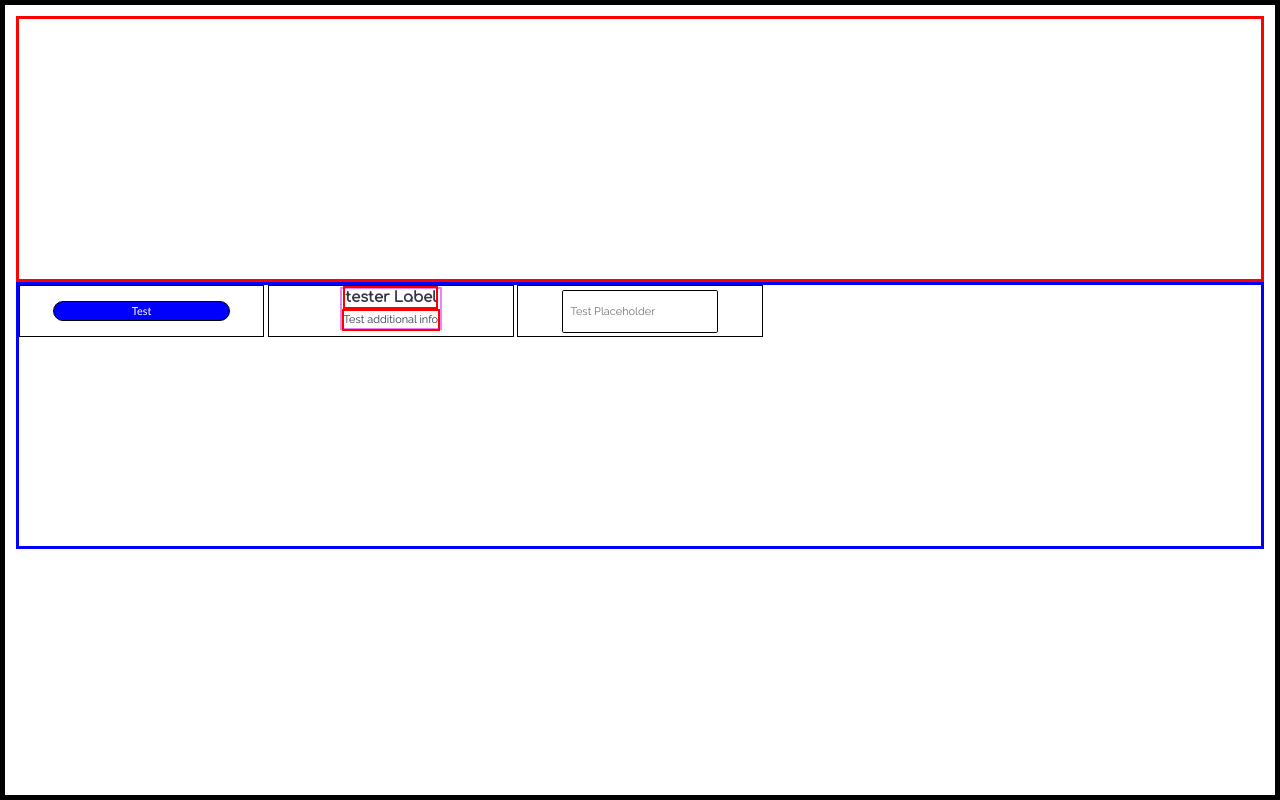
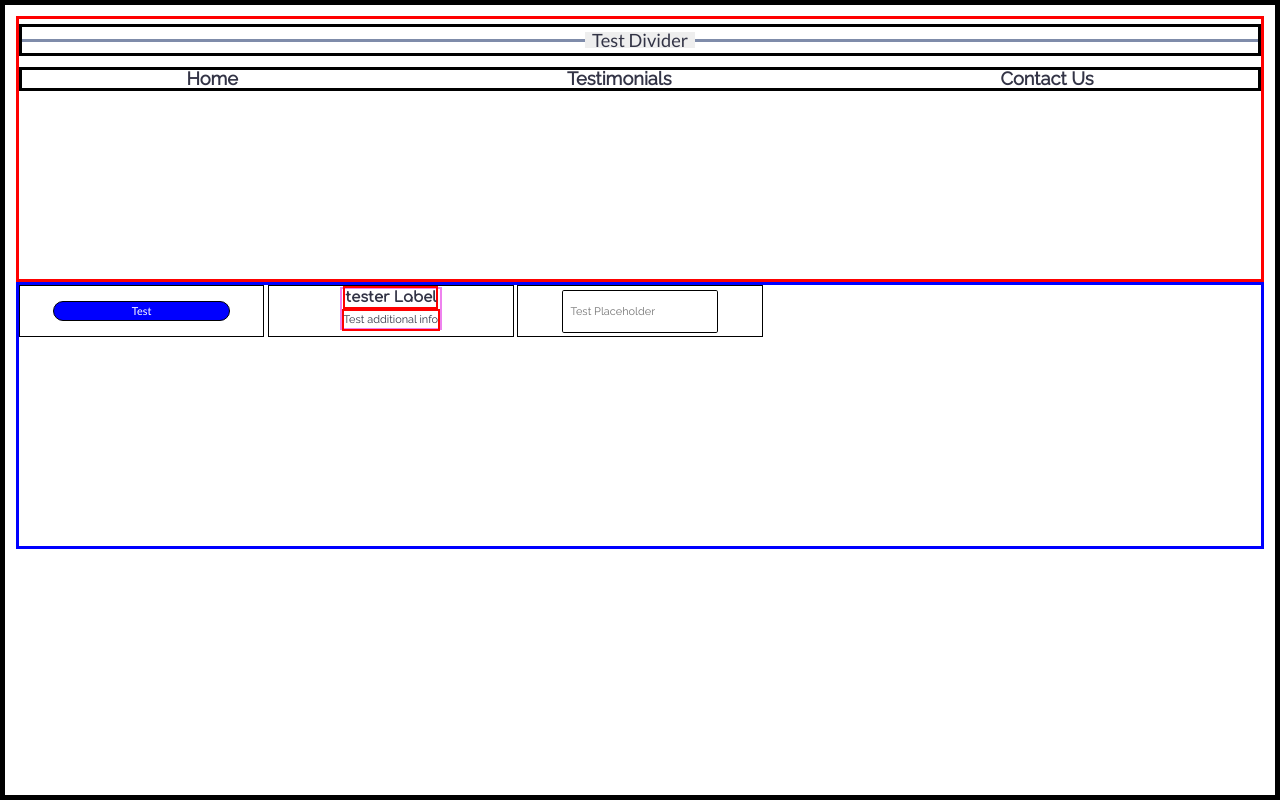
Before and after one commit to kbgarcia8/portfolio, a React (Vite) app in the folder portfolio/: page / in a window 1280 px wide. Built offline with nearby package versions, Linux system fonts and the light colour scheme.

Commit message:
Done Divider and Navbar

```diff
--- /dev/null
+++ b/portfolio/src/components/atoms/Divider/Divider.jsx
@@ -0,0 +1,38 @@
+import React from "react";
+import PropTypes from "prop-types";
+import * as styled from "./Divider.styles.js";
+import { useTheme } from 'context/ThemeContext.jsx';
+
+
+const Divider = ({
+    dividerText,
+    lineThickness,
+    lineColor,
+    textColor,
+    screenColor,
+    className
+}) => {
+    const { currentTheme } = useTheme();
+
+    return(
+        <styled.DividerContainer className={className}>
+            <styled.DividerLine $lineThickness={lineThickness ?? '1px'} $lineColor={lineColor ?? currentTheme.blue} >
+            {dividerText &&
+            <styled.DividerText
+                $textColor={textColor ?? currentTheme.text}
+                $screenColor={screenColor ?? currentTheme.bg}
+            >{dividerText}</styled.DividerText>}
+            </styled.DividerLine>
+        </styled.DividerContainer>
+    );
+}
+
+Divider.propTypes = {
+    dividerText: PropTypes.string,
+    lineColor: PropTypes.string,
+    textColor: PropTypes.string,
+    screenColor: PropTypes.string,
+    className: PropTypes.string
+}
+
+export default Divider;
--- /dev/null
+++ b/portfolio/src/components/atoms/Divider/Divider.styles.js
@@ -0,0 +1,30 @@
+import styled from 'styled-components';
+import { v } from 'styles/variables.js'
+
+export const DividerLine = styled.div`
+    width: 100%;
+    height: 0.25vmax;
+    border: ${(props) => props.$lineThickness} solid ${(props) => props.$lineColor};
+    background-color: ${(props) => props.$lineColor};
+    display: flex;
+    justify-content: center;
+    align-items: center;
+`;
+
+export const DividerText = styled.span`
+    font-size: ${v.fontSize.medium};
+    font-family: ${v.fonts.tertiary}, ${v.fonts.fallback};
+    line-height: 1.25vmax;
+    padding-inline: ${v.spacing.xsmall};
+    color: ${(props) => props.$textColor};
+    background-color: ${(props) => props.$screenColor};
+    position: relative;
+`;
+
+export const DividerContainer = styled.div`
+    display: flex;
+    justify-content: left;
+    align-items: center;
+    width: 100%;
+    height: 2vmax;
+`;
--- /dev/null
+++ b/portfolio/src/components/atoms/Divider/index.js
@@ -0,0 +1,2 @@
+import Divider from "./Divider.jsx";
+export default Divider;
--- a/portfolio/src/components/atoms/Input/Input.styles.js
+++ b/portfolio/src/components/atoms/Input/Input.styles.js
@@ -16,7 +16,7 @@ export const DefaultInput = styled.input`
     border-radius: ${v.borderRadius.xsmall};
 
     &:focus{
-        ${v.borderThickness.thin} solid ${({theme}) => theme.teal};
+        border: ${v.borderThickness.thin} solid ${({theme}) => theme.teal};
     }
 `;
 
--- /dev/null
+++ b/portfolio/src/components/molecules/Navbar/Navbar.jsx
@@ -0,0 +1,38 @@
+import React from "react";
+import { useTheme } from 'context/ThemeContext.jsx';
+import * as styled from "./Navbar.styles.js";
+import PropTypes from "prop-types";
+
+const Navbar =({anchorTheme, links}) => {
+    const { theme } = useTheme();
+
+    return(
+        <>
+            <styled.DefaultNavbar>
+                <styled.NavbarLinks>
+                    {links?.map((link,index) =>
+                        <styled.NavbarLink key={`${link}-${index}`}>
+                            <styled.StyledLink to={link.path} $anchorTheme={anchorTheme ? anchorTheme : theme}>{link.name}</styled.StyledLink>
+                        </styled.NavbarLink>
+                    )}
+                </styled.NavbarLinks>
+            </styled.DefaultNavbar>
+        </>
+    )
+}
+
+Navbar.PropTypes = {
+    anchorTheme: PropTypes.shape({
+        color: PropTypes.string,
+        hover: PropTypes.string,
+        focus: PropTypes.string
+    }),
+    links: PropTypes.arrayOf(
+        PropTypes.shape({
+            name: PropTypes.string,
+            path: PropTypes.string
+        })
+    )
+};
+
+export default Navbar;
--- /dev/null
+++ b/portfolio/src/components/molecules/Navbar/Navbar.styles.js
@@ -0,0 +1,42 @@
+import styled from 'styled-components';
+import { v } from 'styles/variables.js'
+import { Link } from 'react-router-dom';
+
+export const DefaultNavbar = styled.nav`
+    display: flex;
+    align-items: center;
+    justify-content: space-between;
+    width: 100%;
+    height: 100%;
+`;
+
+export const NavbarLinks = styled.ul`
+    display: flex;
+    align-items: center;
+    justify-content: space-around;
+    width: 100%;
+    margin: 0;
+`;
+
+export const NavbarLink = styled.li`
+    display: flex;
+    align-items: center;
+    list-style-type: none;
+    cursor: pointer;
+    font-family: ${v.fonts.secondary}, ${v.fonts.fallback};
+    font-weight: ${v.fontWeight.bolder};
+    font-size: ${v.fontSize.medium};
+    color: ${({theme}) => theme.textColor1};
+`;
+
+export const StyledLink = styled(Link)`
+    text-decoration: none;
+    color: ${({theme, $anchorTheme}) => $anchorTheme?.color || theme.text};
+    &:hover{
+        color: ${({theme, $anchorTheme}) => $anchorTheme?.hover || theme.teal};
+        text-decoration: underline;
+    }
+    &:focus{
+        color: ${({theme, $anchorTheme}) => $anchorTheme?.focus || theme.blue};
+    }
+`;
--- /dev/null
+++ b/portfolio/src/components/molecules/Navbar/index.js
@@ -0,0 +1,2 @@
+import Navbar from "./Navbar.jsx";
+export default Navbar;
--- a/portfolio/src/components/tester/ComponentTester.jsx
+++ b/portfolio/src/components/tester/ComponentTester.jsx
@@ -8,10 +8,10 @@ const ComponentTester = ({ wideComponents, smallComponents }) => {
         <styled.TesterWrapper>
             <styled.WideComponentSpace>
                 {wideComponents?.map((component, index) => (
-                    <styled.WideComponent key={index}
+                    <styled.WideComponentContainer key={index}
                         $wideComponentWidth={component?.width || ''}
                         $wideComponentHeight={component?.height || ''}
-                    >{component?.element}</styled.WideComponent>
+                    >{component?.element}</styled.WideComponentContainer>
                 ))}
             </styled.WideComponentSpace>
             <styled.SmallComponentSpace>
--- a/portfolio/src/components/tester/ComponentTester.styles.js
+++ b/portfolio/src/components/tester/ComponentTester.styles.js
@@ -21,12 +21,13 @@ export const WideComponentSpace = styled.div`
     border: ${v.borderThickness.medium} solid red;
 `;
 
-export const WideComponent = styled.div`
+export const WideComponentContainer = styled.div`
     display: flex;
     place-items: center;
     height: ${(props) => props.$wideComponentHeight};
     width: ${(props) => props.$wideComponentWidth};
     border: ${v.borderThickness.medium} solid black;
+    margin-block: ${v.spacing.xxsmall};
 `;
 
 export const SmallComponentSpace = styled.div`
--- a/portfolio/src/context/ThemeContext.jsx
+++ b/portfolio/src/context/ThemeContext.jsx
@@ -7,6 +7,8 @@ const ThemeContext = createContext();
 
 export const ThemeContextProvider = ({children}) => {
     const [currentTheme, setCurrentTheme] = useState(lightTheme);
+
+    console.log(currentTheme)
 
     const toggleTheme = () => {
         setCurrentTheme((prevTheme) => (prevTheme === lightTheme ? darkTheme : lightTheme));
--- a/portfolio/src/routes/routes.jsx
+++ b/portfolio/src/routes/routes.jsx
@@ -8,6 +8,27 @@ import MainLayout from "components/layout/MainLayout/MainLayout";
 import Button from "components/atoms/Button";
 import Input from "components/atoms/Input";
 import Label from "components/atoms/Label/Label";
+import Divider from "components/atoms/Divider";
+import Navbar from "components/molecules/Navbar";
+
+const links = [
+    {name: "Home", path:"/"},
+    {name: "Testimonials", path:"/testimonials"},
+    {name: "Contact Us", path:"/contact"},
+];
+
+const wideComponents = [
+    {
+        width: '100%',
+        heigth: '100%',
+        element: <Divider dividerText={'Test Divider'}/>
+    },
+    {
+        width: '100%',
+        heigth: '100%',
+        element: <Navbar links={links}/>
+    }
+];
 
 const smallComponents = [
     {
@@ -30,7 +51,7 @@ const smallComponents = [
 const routes =[
     {
         path: "/",
-        element: <ComponentTester smallComponents={smallComponents}/>
+        element: <ComponentTester wideComponents={wideComponents} smallComponents={smallComponents}/>
     }
 ];
 
--- a/portfolio/src/styles/globalStyles.js
+++ b/portfolio/src/styles/globalStyles.js
@@ -1,8 +1,8 @@
 import { createGlobalStyle } from 'styled-components';
 import { v } from './variables.js';
-import comfortaa from "fonts/Comfortaa-Regular.ttf";
-import lato from "fonts/Lato-Regular.ttf";
-import raleway from "fonts/Raleway-Regular.ttf";
+import comfortaa from 'fonts/Comfortaa-Regular.ttf';
+import lato from 'fonts/Lato-Regular.ttf';
+import raleway from 'fonts/Raleway-Regular.ttf';
 import { lightTheme, darkTheme } from './theme.js';
 
 const GlobalStyle = createGlobalStyle`
@@ -14,19 +14,22 @@ const GlobalStyle = createGlobalStyle`
 
 @font-face {
     font-family: 'Comfortaa';
-    font-weight: 400;
+    font-weight: normal;
+    font-style: normal;
     src: url('${comfortaa}') format('truetype');
 }
 
 @font-face {
     font-family: 'Lato';
-    font-weight: 400;
+    font-weight: normal;
+    font-style: normal;
     src: url('${lato}') format('truetype');
 }
 
 @font-face {
     font-family: 'Raleway';
-    font-weight: 400;
+    font-weight: normal;
+    font-style: normal;
     src: url('${raleway}') format('truetype');
 }
 
```
